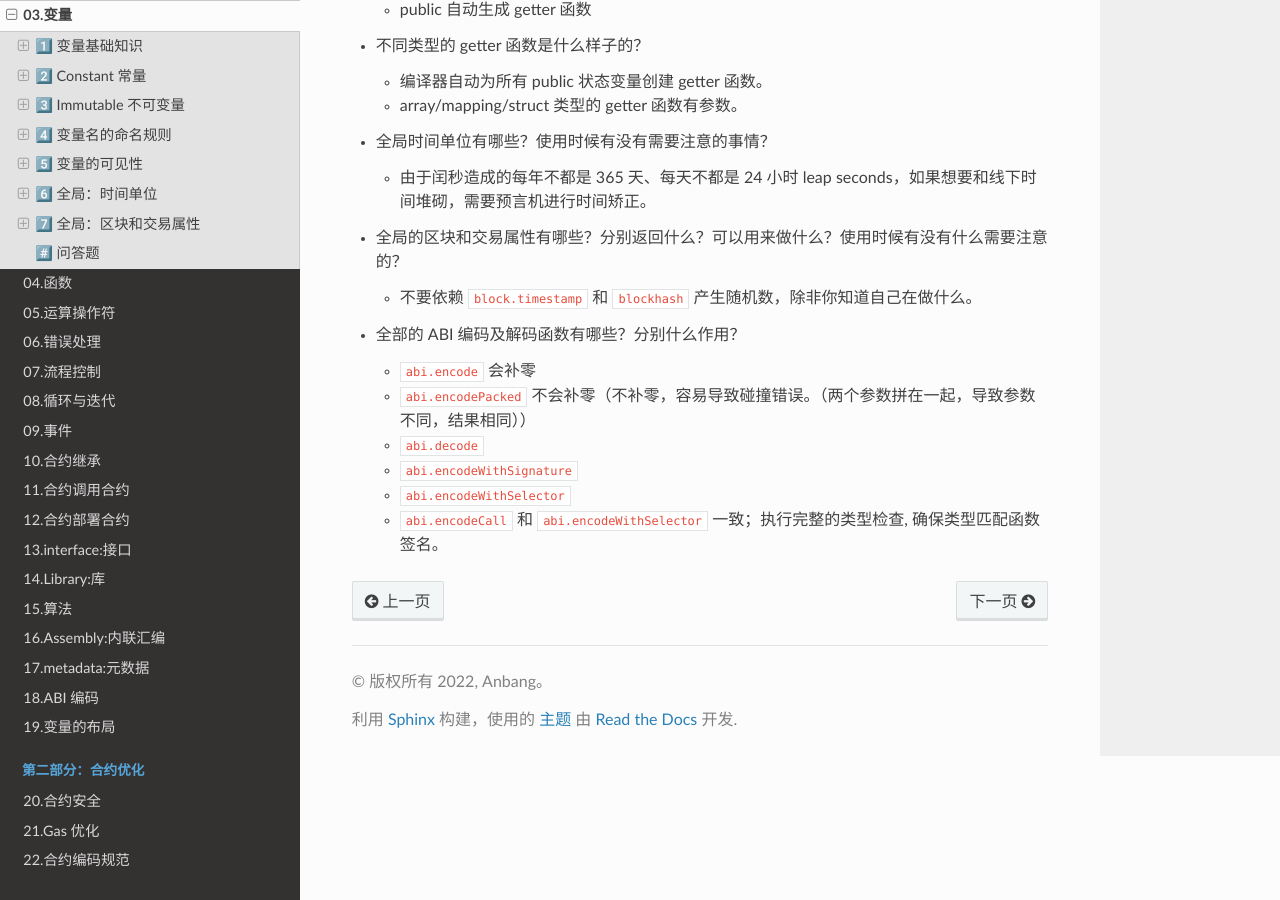
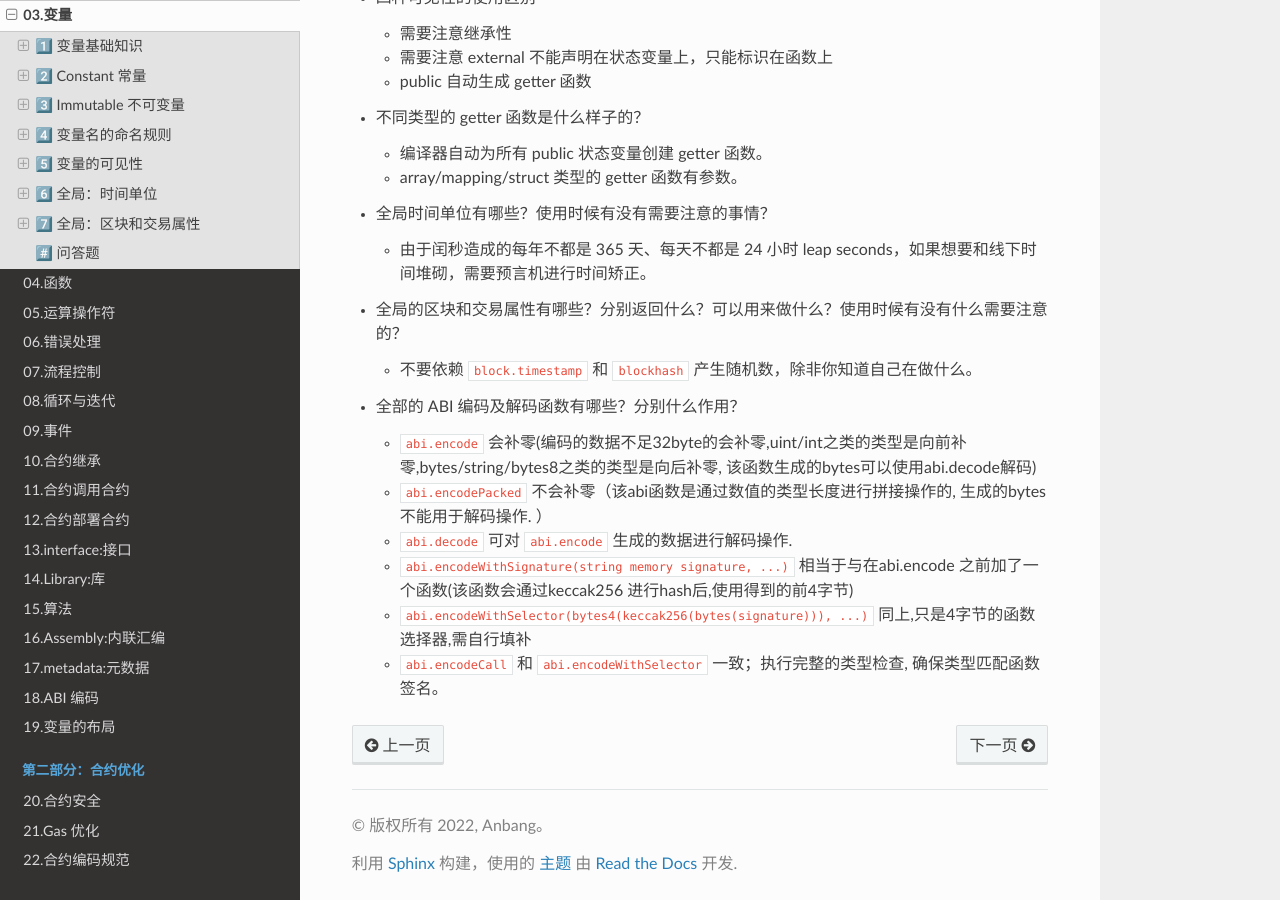
Before and after one commit to anbang/professional-solidity, a Sphinx documentation site: the page built from docs/source/03.variable.md, in a window 1280 px wide and 900 px high, scrolled down 31342 px. Built offline with Sphinx 7.4.7 and the Read the Docs theme 2.0.0, drawn with Linux system fonts in a browser that asks for light colours; some of the changed text lies outside the part shown.

Commit message:
optimize 3

```diff
--- a/docs/source/03.variable.md
+++ b/docs/source/03.variable.md
@@ -829,7 +829,7 @@
 - **常量**: `21486` gas
 - **不可变量**: `21442` gas
 
-**备注**: 修改变量顺序，或者声明变量的数量，也会影响 gas 的消耗。可以自己亲自测试下。
+**备注**: constant和immutable 的变量gas 消耗不同的原因主要在于 选择器命中的先后顺序不同,先命中的gas会少消耗一些,后命中的会多消耗一些. storage 的变量gas消耗多一些是因为消耗在了 sload(remix: 2100gas) 的字节码上。
 
 通过对比可以发现，它既有 constant 常量不可修改和 Gas 费用低的优势，又有变量动态赋值的优势。
 
@@ -1431,7 +1431,7 @@
     - 特点:不用定义，直接获取即可。
 - Constant 常量使用时有哪些需要注意的？
   - 普通的状态变量，添加 `constant` 关键词即可声明为常量
-  - 与常规状态变量相比，常量的 gas 要低很多。
+  - 与常规状态变量相比，常量的 gas 要低很多(常量不存储在storage 中,所以读取时就不需要进行sload操作,而是直接push固定的数值至栈中即可)。
   - 常量的名字，一般使用全大写的。
   - 常量赋值后不可以修改。
   - 常量必须声明和初始化一起做掉，否则编译不通过。
@@ -1476,9 +1476,9 @@
 - 全局的区块和交易属性有哪些？分别返回什么？可以用来做什么？使用时候有没有什么需要注意的？
   - 不要依赖 `block.timestamp` 和 `blockhash` 产生随机数，除非你知道自己在做什么。
 - 全部的 ABI 编码及解码函数有哪些？分别什么作用？
-  - `abi.encode` 会补零
-  - `abi.encodePacked` 不会补零（不补零，容易导致碰撞错误。（两个参数拼在一起，导致参数不同，结果相同））
-  - `abi.decode`
-  - `abi.encodeWithSignature`
-  - `abi.encodeWithSelector`
+  - `abi.encode` 会补零(编码的数据不足32byte的会补零,uint/int之类的类型是向前补零,bytes/string/bytes8之类的类型是向后补零, 该函数生成的bytes可以使用abi.decode解码)
+  - `abi.encodePacked` 不会补零（该abi函数是通过数值的类型长度进行拼接操作的, 生成的bytes不能用于解码操作. ）
+  - `abi.decode` 可对 `abi.encode` 生成的数据进行解码操作.
+  - `abi.encodeWithSignature(string memory signature, ...)` 相当于与在abi.encode 之前加了一个函数(该函数会通过keccak256 进行hash后,使用得到的前4字节)
+  - `abi.encodeWithSelector(bytes4(keccak256(bytes(signature))), ...)` 同上,只是4字节的函数选择器,需自行填补
   - `abi.encodeCall` 和 `abi.encodeWithSelector` 一致；执行完整的类型检查, 确保类型匹配函数签名。
```
